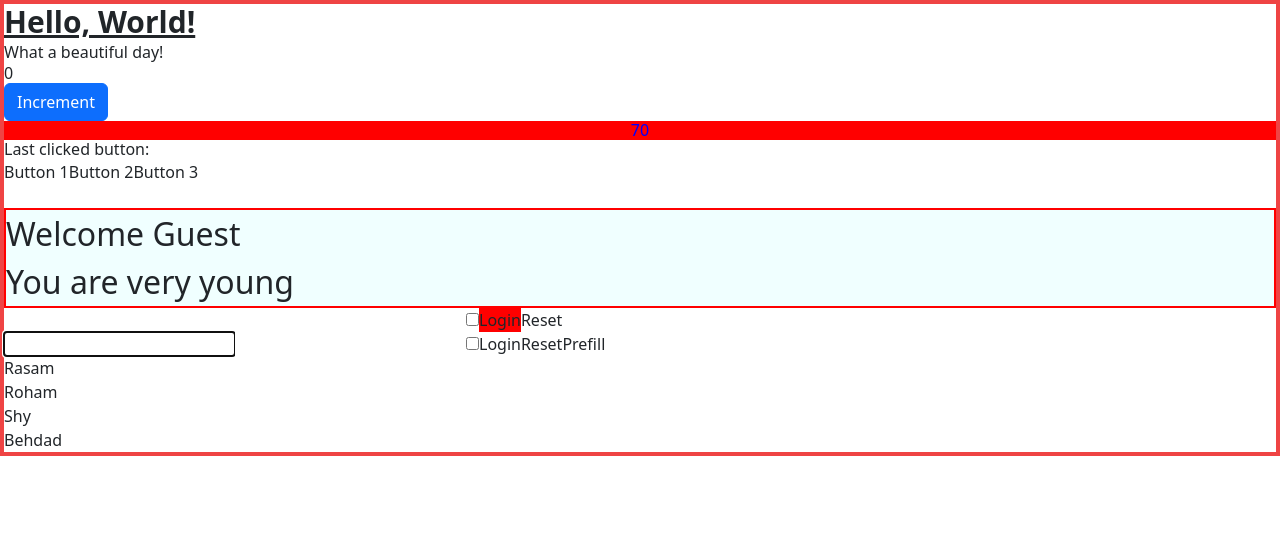
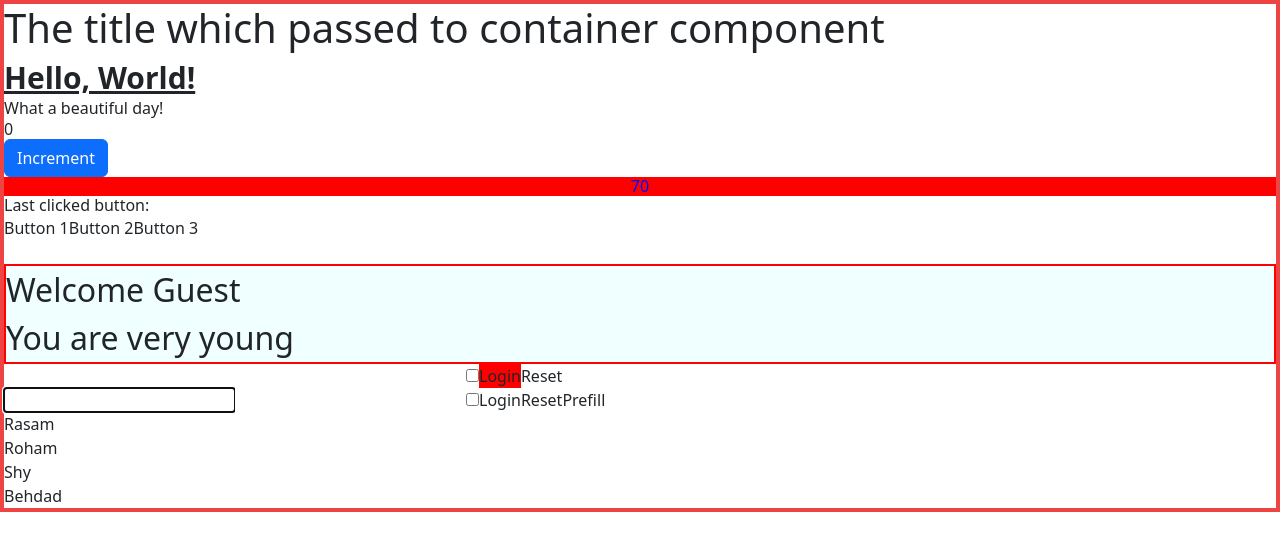
Before and after one commit to cyberRasam/React-exercises-Develhope, a React (Create React App) app in the folder my-app/: page / in a window 1280 px wide. Shown: the top 550 px of the page. Built offline with nearby package versions, Linux system fonts and the light colour scheme.

Commit message:
exc done

```diff
--- a/my-app/src/components/App.jsx
+++ b/my-app/src/components/App.jsx
@@ -22,13 +22,14 @@ export class App extends React.Component {
       {id: 3, name: "Shy"},
       {id: 4, name: "Behdad"}
     ]
+    const container_title = "The title which passed to container component"
     return (
       <div>
 
-        <Container>
+        <Container title={container_title}>
         <Hello />
         {/* <Welcome name="John" age={19} /> */}
-        <ClickCounter />
+        <ClickCounter/>
         <Counter initialValue={10} incTime={500} incAmount={30}></Counter>
         <ClickTracker />
         <InteractiveWelcome />
--- a/my-app/src/components/Container.jsx
+++ b/my-app/src/components/Container.jsx
@@ -4,7 +4,10 @@ export class Container extends Component {
   render() {
     return (
       <div className='bg-blue border-4 border-red-500'>
-        {this.props.children}
+        <div>
+          <h1 className='h1'>{this.props.title}</h1>
+        </div>
+        <div>{this.props.children}</div>
       </div>
     )
   }
```
